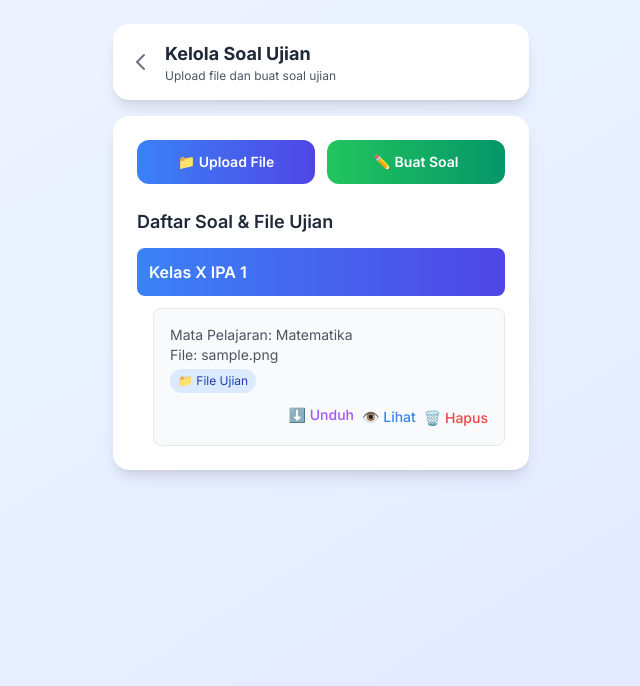
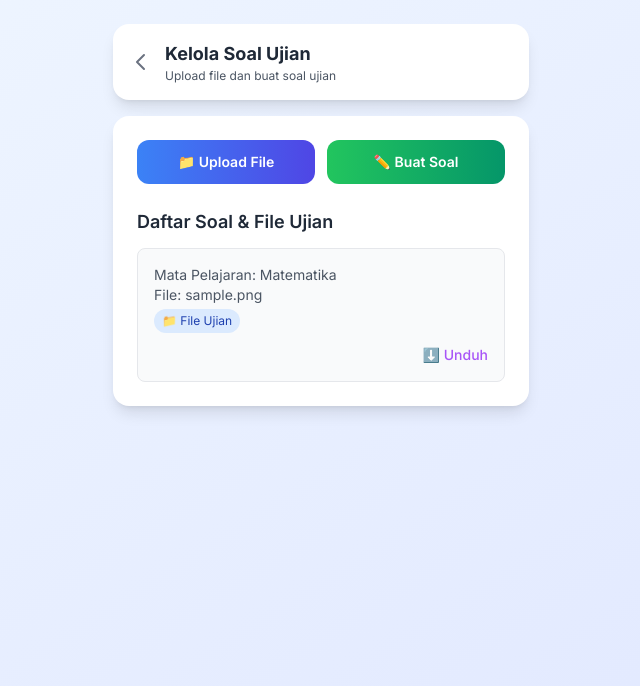
Before and after one commit to Roy3098/Sistem_rapor, a PHP site: page /exams.php in a window 1280 px wide. Shown: the top 686 px of the page, without its empty margins (319-959 px from the left). Run offline with PHP 8.4, Linux system fonts and the light colour scheme; the visitor is signed in with stand-in values (Sample User, id 1); data comes from the database, SQL or seed files in the repository; tables that the repository leaves empty hold one stand-in row (values such as "Sample post"); some libraries are stand-ins or nearby versions.

Commit message:
Refactor exam display logic and improve question rendering in exams view
Co-authored-by: akhirzaman998 <akhirzaman998@gmail.com>

```diff
--- a/exams.php
+++ b/exams.php
@@ -245,82 +245,87 @@ $exams = getExams();
                 <div class="space-y-3">
                     <?php
                     // Gabungkan exam type=questions dengan kelas dan mapel yang sama
-                    $groupedExams = [];
+                    $db = getDbConnection();
+                    $grouped = [];
                     foreach ($exams as $exam) {
                         if ($exam['type'] === 'questions') {
                             $key = $exam['class_id'] . '_' . $exam['subject_id'];
-                            if (!isset($groupedExams[$key])) {
-                                $groupedExams[$key] = $exam;
-                                $groupedExams[$key]['_all_ids'] = [$exam['id']];
+                            if (!isset($grouped[$key])) {
+                                $grouped[$key] = [
+                                    'exam' => $exam,
+                                    'all_ids' => [$exam['id']],
+                                ];
                             } else {
-                                $groupedExams[$key]['_all_ids'][] = $exam['id'];
-                                // Gunakan exam dengan id terkecil sebagai perwakilan
-                                if ($exam['id'] < $groupedExams[$key]['id']) {
-                                    $groupedExams[$key] = $exam;
-                                    $groupedExams[$key]['_all_ids'] = [$exam['id']];
+                                $grouped[$key]['all_ids'][] = $exam['id'];
+                                if ($exam['id'] < $grouped[$key]['exam']['id']) {
+                                    $grouped[$key]['exam'] = $exam;
                                 }
                             }
                         } else {
-                            $groupedExams['file_' . $exam['id']] = $exam;
+                            $grouped['file_' . $exam['id']] = [ 'exam' => $exam ];
                         }
                     }
-                    // Tampilkan per kelas
-                    $lastClass = '';
-                    foreach ($groupedExams as $exam):
-                        if ($lastClass !== $exam['class_name']):
-                            if ($lastClass !== '') echo '</div>';
-                            $lastClass = $exam['class_name'];
+                    foreach ($grouped as $g):
+                        $exam = $g['exam'];
+                        if ($exam['type'] === 'file') {
                     ?>
-                        <div class="bg-gradient-to-r from-blue-500 to-indigo-600 text-white p-3 rounded-lg font-semibold">
-                            Kelas <?php echo htmlspecialchars($exam['class_name']); ?>
-                        </div>
-                        <div class="ml-4 space-y-2">
-                    <?php endif; ?>
                         <div class="bg-gray-50 rounded-lg p-4 border border-gray-200">
                             <div class="flex items-start justify-between mb-2">
                                 <div class="flex-1">
                                     <p class="text-sm text-gray-600">Mata Pelajaran: <?php echo htmlspecialchars($exam['subject_name']); ?></p>
-                                <?php if ($exam['type'] === 'file'): ?>
                                     <p class="text-sm text-gray-600">File: <?php echo htmlspecialchars($exam['file_name']); ?></p>
                                     <span class="inline-block bg-blue-100 text-blue-800 text-xs px-2 py-1 rounded-full mt-1">📁 File Ujian</span>
-                                <?php else: ?>
-                                    <?php
-                                    // Hitung jumlah soal dari semua exam dengan kelas dan mapel yang sama
-                                    $db = getDbConnection();
-                                    $stmt = $db->prepare("SELECT id FROM exams WHERE class_id = ? AND subject_id = ? AND type = 'questions'");
-                                    $stmt->execute([$exam['class_id'], $exam['subject_id']]);
-                                    $allExamIds = array_column($stmt->fetchAll(PDO::FETCH_ASSOC), 'id');
-                                    $totalQuestions = 0;
-                                    foreach ($allExamIds as $eid) {
-                                        $stmtQ = $db->prepare("SELECT COUNT(*) FROM questions WHERE exam_id = ?");
-                                        $stmtQ->execute([$eid]);
-                                        $totalQuestions += (int)$stmtQ->fetchColumn();
-                                    }
-                                    ?>
-                                    <span class="inline-block bg-green-100 text-green-800 text-xs px-2 py-1 rounded-full mt-1">📝 Soal Ujian</span>
-                                    <span class="inline-block bg-blue-50 text-blue-700 text-xs px-2 py-1 rounded-full mt-1 ml-2">Total Soal: <?php echo $totalQuestions; ?></span>
-                                <?php endif; ?>
                                 </div>
                             </div>
                             <div class="flex justify-end space-x-2 mt-3">
-                            <a href="?action=download&id=<?php echo $exam['id']; ?>" class="text-purple-500 hover:text-purple-700 text-sm font-medium">
-                                ⬇️ Unduh
-                            </a>
-                            <button onclick="showQuestionDetails(<?php echo $exam['id']; ?>)" class="text-blue-500 hover:text-blue-700 text-sm font-medium">
-                                👁️ Lihat
-                            </button>
-                            <form method="POST" style="display: inline;" onsubmit="return confirm('Apakah Anda yakin ingin menghapus soal ini?')">
-                                <input type="hidden" name="action" value="delete_exam">
-                                <input type="hidden" name="id" value="<?php echo $exam['id']; ?>">
-                                <button type="submit" class="text-red-500 hover:text-red-700 text-sm font-medium">
-                                    🗑️ Hapus
-                                </button>
-                            </form>
+                                <a href="?action=download&id=<?php echo $exam['id']; ?>" class="text-purple-500 hover:text-purple-700 text-sm font-medium">⬇️ Unduh</a>
                             </div>
                         </div>
+                    <?php
+                        } else {
+                            // Gabungkan semua soal dari semua exam id
+                            $allExamIds = $g['all_ids'];
+                            $questions = [];
+                            foreach ($allExamIds as $eid) {
+                                $stmtQ = $db->prepare("SELECT * FROM questions WHERE exam_id = ? ORDER BY id");
+                                $stmtQ->execute([$eid]);
+                                $questions = array_merge($questions, $stmtQ->fetchAll(PDO::FETCH_ASSOC));
+                            }
+                            $totalQuestions = count($questions);
+                    ?>
+                        <div class="bg-white rounded-lg p-4 border border-green-200 shadow-sm">
+                            <div class="flex items-center justify-between mb-2">
+                                <div>
+                                    <div class="font-semibold text-gray-800 text-sm">Kelas <?php echo htmlspecialchars($exam['class_name']); ?> - <?php echo htmlspecialchars($exam['subject_name']); ?></div>
+                                    <div class="text-xs text-gray-500 mt-1">Total Soal: <span class="font-bold text-green-700"><?php echo $totalQuestions; ?></span></div>
+                                </div>
+                                <div class="flex gap-2">
+                                    <a href="?action=download&id=<?php echo $exam['id']; ?>" class="bg-blue-100 text-blue-700 px-3 py-1 rounded text-xs font-semibold hover:bg-blue-200">⬇️ Download</a>
+                                    <button onclick="showQuestionDetails(<?php echo $exam['id']; ?>)" class="bg-green-100 text-green-700 px-3 py-1 rounded text-xs font-semibold hover:bg-green-200">👁️ Detail</button>
+                                </div>
+                            </div>
+                            <div class="mt-2 space-y-2">
+                                <?php
+                                $qnum = 1;
+                                foreach ($questions as $q):
+                                ?>
+                                <div class="bg-gray-50 border border-gray-100 rounded p-2 text-xs">
+                                    <div class="font-semibold text-gray-700 mb-1"><?php echo $qnum++; ?>. <?php echo htmlspecialchars($q['question_text']); ?></div>
+                                    <?php if ($q['question_type'] === 'multiple_choice'): ?>
+                                        <div class="ml-3">
+                                            <div>A. <?php echo htmlspecialchars($q['option_a']); ?></div>
+                                            <div>B. <?php echo htmlspecialchars($q['option_b']); ?></div>
+                                            <div>C. <?php echo htmlspecialchars($q['option_c']); ?></div>
+                                            <div>D. <?php echo htmlspecialchars($q['option_d']); ?></div>
+                                            <div class="mt-1 text-green-700 font-bold">Jawaban: <?php echo htmlspecialchars($q['correct_answer']); ?></div>
+                                        </div>
+                                    <?php endif; ?>
+                                </div>
                                 <?php endforeach; ?>
-                    <?php if (!empty($groupedExams)) echo '</div>'; ?>
-                    <?php if (empty($groupedExams)): ?>
+                            </div>
+                        </div>
+                    <?php } endforeach; ?>
+                    <?php if (empty($grouped)): ?>
                         <div class="text-center py-8">
                             <div class="w-16 h-16 bg-gray-200 rounded-full flex items-center justify-center mx-auto mb-4">
                                 <svg class="w-8 h-8 text-gray-400" fill="none" stroke="currentColor" viewBox="0 0 24 24">
--- a/includes/functions.php
+++ b/includes/functions.php
@@ -764,6 +764,9 @@ function generateWordDocument($exam) {
             $stmtQ->execute([$eid]);
             $questions = array_merge($questions, $stmtQ->fetchAll(PDO::FETCH_ASSOC));
         }
+        if (empty($questions)) {
+            $lines[] = '(Belum ada soal)';
+        } else {
             $questionNumber = 1;
             foreach ($questions as $question) {
                 $lines[] = $questionNumber . '. ' . $question['question_text'];
@@ -778,6 +781,7 @@ function generateWordDocument($exam) {
                 $questionNumber++;
             }
         }
+    }
     $filename = preg_replace('/[^a-zA-Z0-9_-]/', '_', $exam['title']) . '.txt';
     header('Content-Type: text/plain');
     header('Content-Disposition: attachment;filename="' . $filename . '"');
```
Lines whose indentation alone changed are shown as unchanged.
